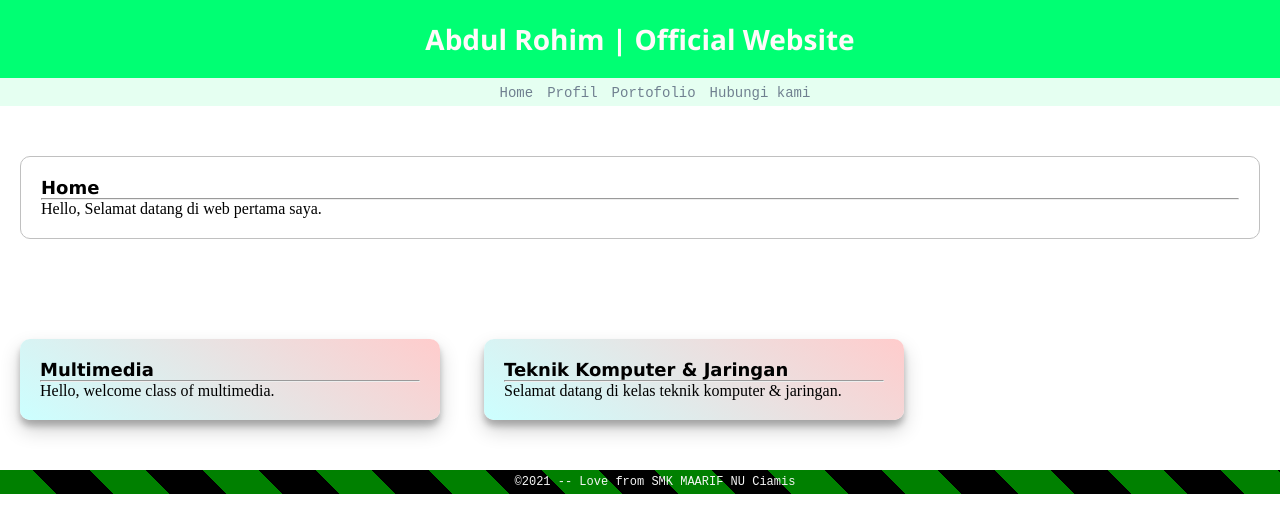
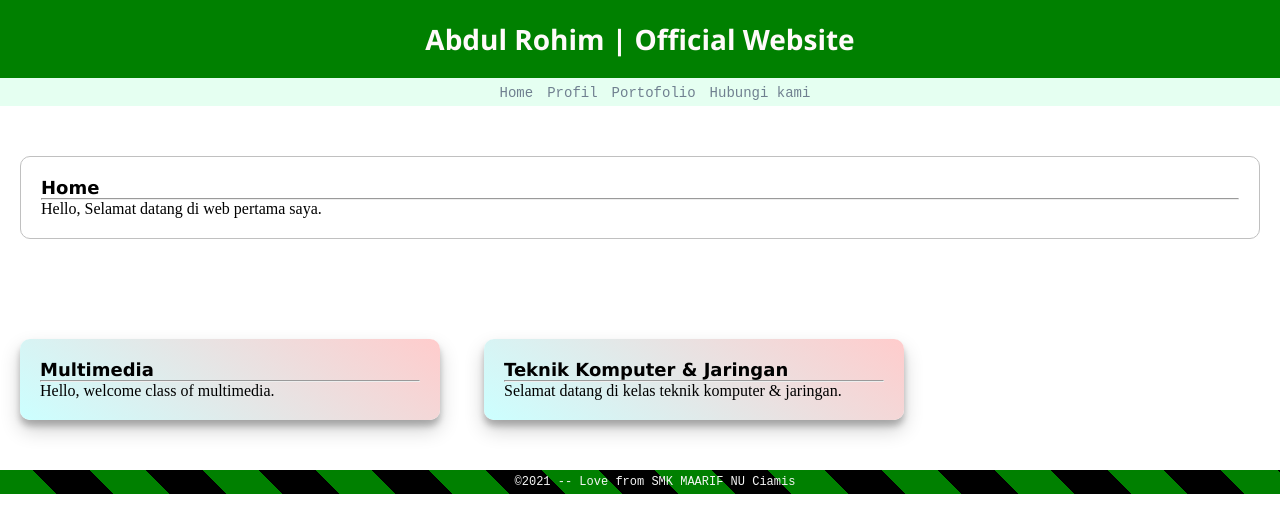
Before and after one commit to arohimgumilar/latihanweb, a plain HTML site: page index.html in a window 1280 px wide. Drawn offline with Linux system fonts and the light colour scheme.

Commit message:
update style lagi

```diff
--- a/index.html
+++ b/index.html
@@ -16,7 +16,7 @@
         }
 
         .textHeader {
-            background-color:rgba(0, 255, 115, 1);
+            background-color:green;
             font-family: 'Segoe UI', Tahoma, Geneva, Verdana, sans-serif;
             font-size: 28px;
             color: snow;
```
